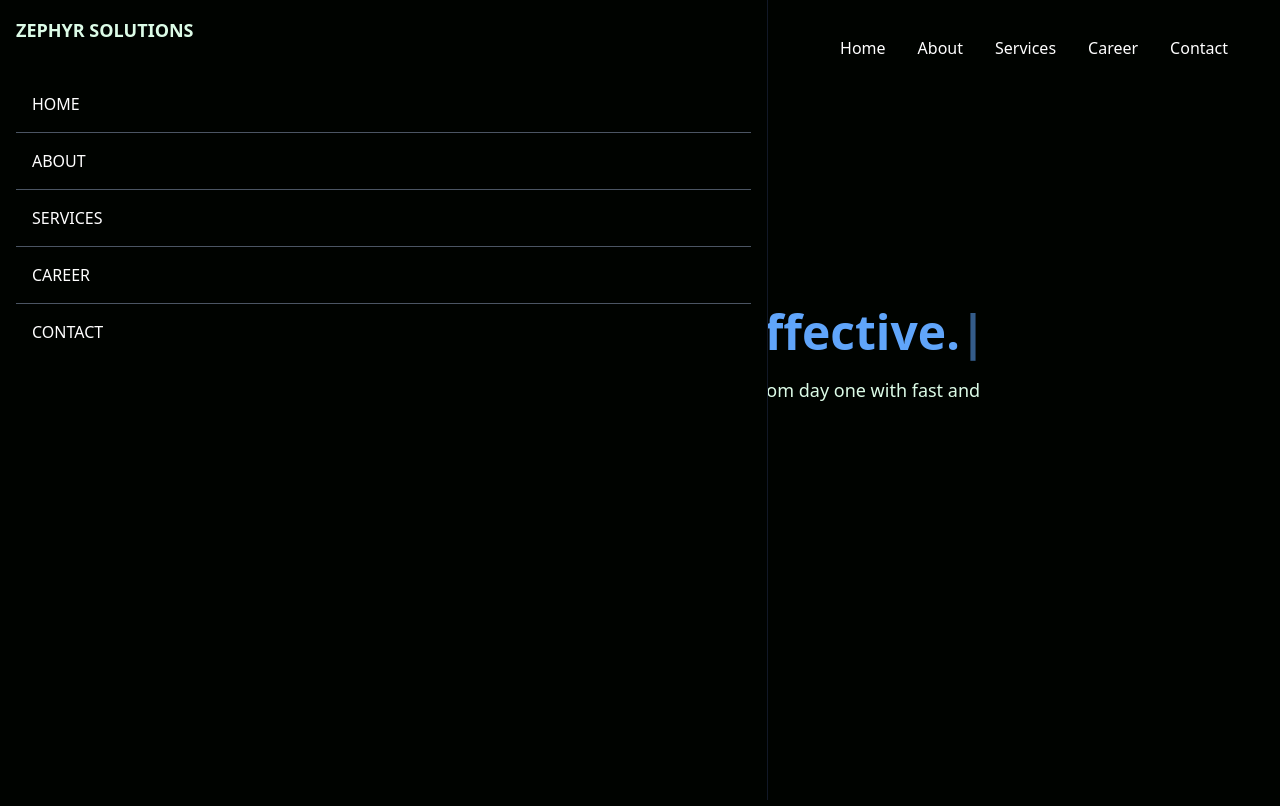
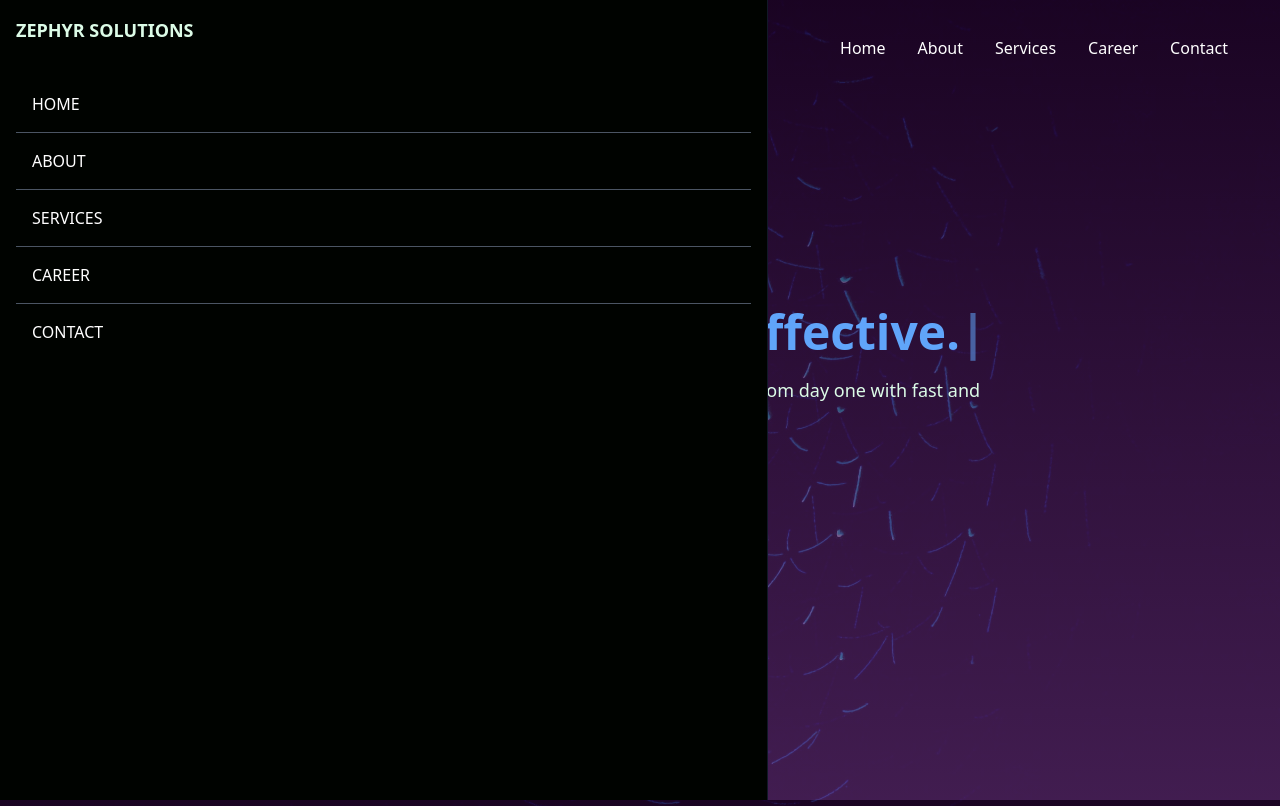
Before and after one commit to jdx-code/zs-react, a React (Create React App) app: page / in a window 1280 px wide. Shown: the top 806 px of the page. Built offline with nearby package versions, Linux system fonts and the light colour scheme.

Commit message:
main bg added

```diff
--- a/src/index.css
+++ b/src/index.css
@@ -3,14 +3,10 @@
 @tailwind utilities;
 
 body{
-  background-color: #000300;
+  background: linear-gradient(rgba(37, 5, 49, 0.7), rgba(93, 41, 114, 0.7)), url(assets/mainbg.jpg);
+  background-repeat: no-repeat;
+  background-size: cover;
+  background-position: center center;
+  background-attachment: fixed;
+  position: relative;
 }
-
-.card:hover {
-  transform: rotateY(180deg);
-  transform-style: preserve-3d;
-}
-
-.card-back {
-  transform: rotateY(180deg);
-}
```
Also changed, not shown: src/assets/mainbg.jpg (added).
